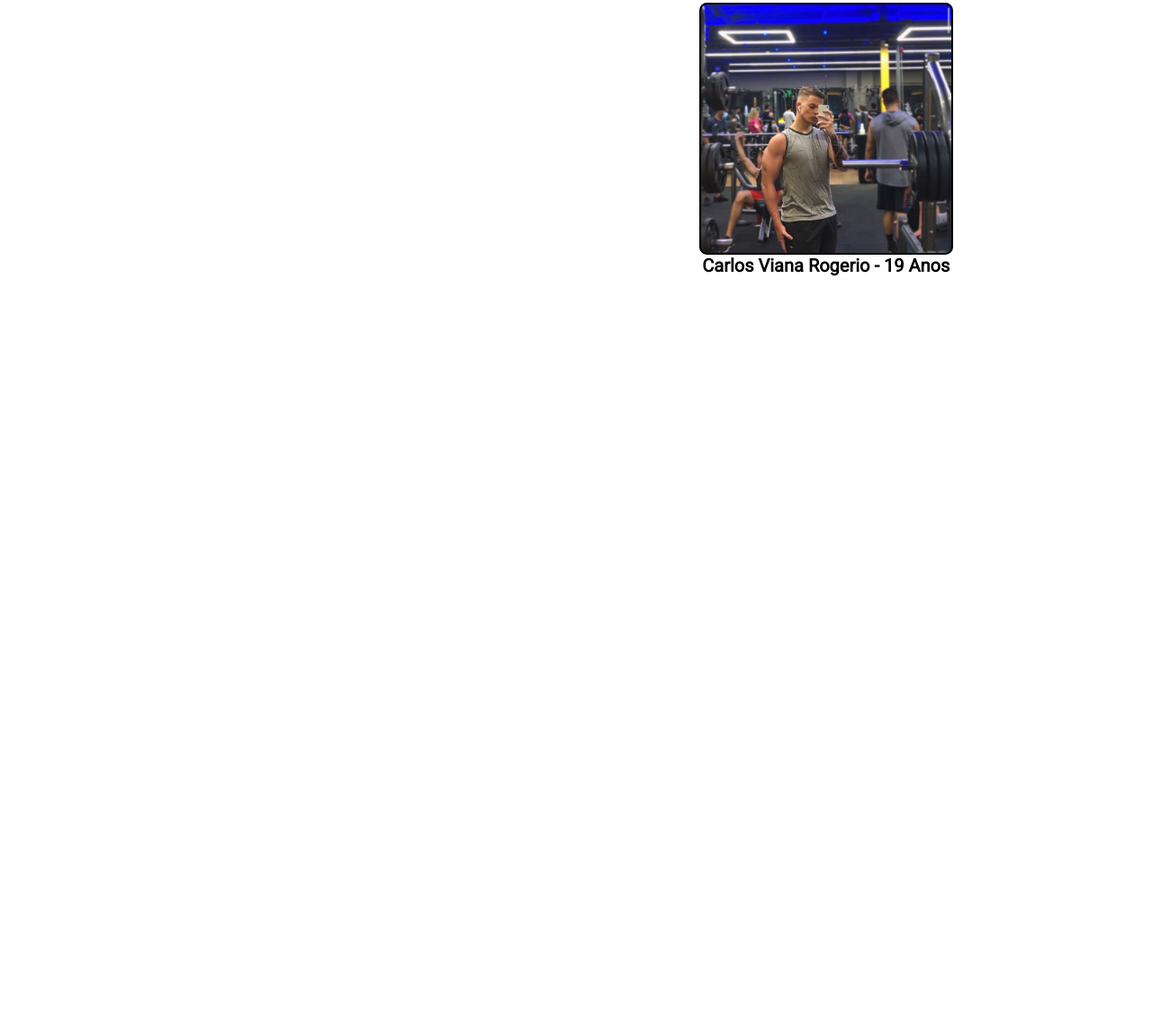
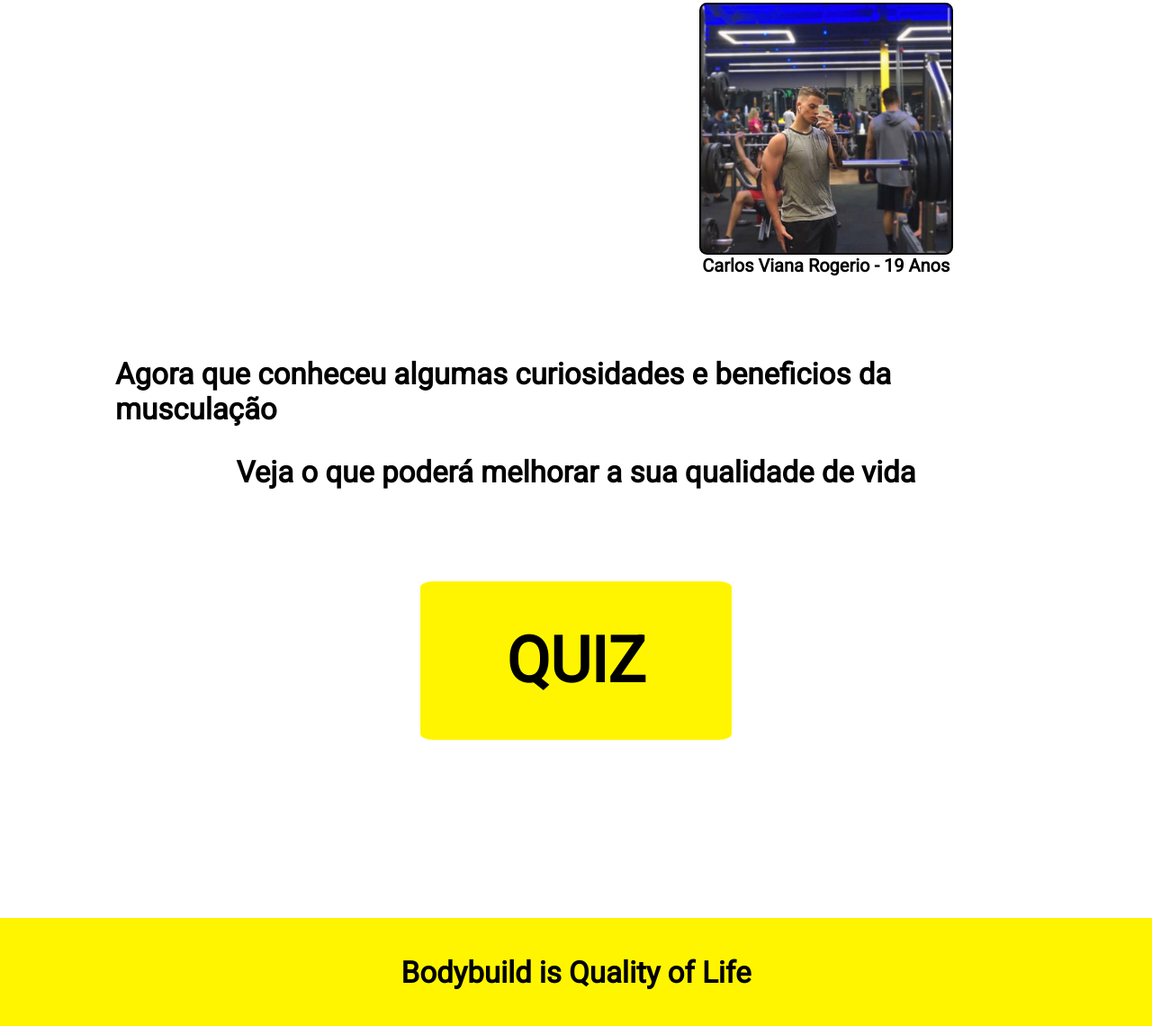
Before and after one commit to CarlosVianaRogerio/projetoindividual, a website: page site/public/index.html in a window 1280 px wide. Shown: the part 5196-6336 px from the top of the page at 90% size. Before the commit the page ends 5511 px from the top, so only its background shows below. Drawn offline with Linux system fonts and the light colour scheme.

Commit message:
footer e ancora para quiz

```diff
--- a/site/public/index.html
+++ b/site/public/index.html
@@ -5,6 +5,7 @@
     <meta http-equiv="X-UA-Compatible" content="IE=edge">
     <meta name="viewport" content="width=device-width, initial-scale=1.0">
     <link rel="stylesheet" href="style.css">
+
     <title>Home Page</title>
 </head>
 <body>
@@ -189,14 +190,29 @@
                                 <div class="euescrito">Carlos Viana Rogerio - 19 Anos</div>
                         </div>
                 </div>
+        </div>
+    </section>
+    <section class="quiz">
+        <div class="container">
+            <div class="titulo">
+                <span class="escrita">Agora que conheceu algumas curiosidades e beneficios da musculação
+                </span>
+            </div>
+            <div class="titulo2">
+                <span class="escrita">Veja o que poderá melhorar a sua qualidade de vida
+                </span>
+            </div>
+            <div class="botaozao">
+                <div class="palavrona">QUIZ</div>
+            </div>
 
 
         </div>
-
-
-
-
-
+    </section>
+    <section class="footer">
+        <div class="container">
+            <span class="escrita">Bodybuild is Quality of Life</span>
+        </div>
     </section>
 </body>
 </html>
--- a/site/public/style.css
+++ b/site/public/style.css
@@ -558,3 +558,42 @@ width: 25vw;
     font-size: 20px;
     font-weight: 600;
 }
+.quiz .container{
+    margin: auto;
+    margin-top: 7%;
+    width: 80vw;
+    height: 90vh;
+    display: flex;
+    align-items: center;
+    flex-direction: column;
+    justify-content: center;
+}
+.quiz .container .botaozao{
+    width: 27vw;
+    height: 22vh;
+    margin: 10%;
+    border-radius: 4%;
+    background-color: #fff500;
+    display: flex;
+    justify-content: center;
+    align-items: center;
+}
+.palavrona{
+    font-family: 'roboto', sans-serif;
+    font-size: 70px;
+    font-weight: 700;
+}
+.footer .container{
+    width: 100vw;
+    height: 15vh;
+    background-color: #fff500;
+    display: flex;
+    justify-content: center;
+    align-items: center;
+}
+.titulo2{
+    width: 80vw;
+    display: flex;
+    justify-content: center;
+    margin-top: 3%;
+}
```
Also changed, not shown: site/public/quiz.css (added).
